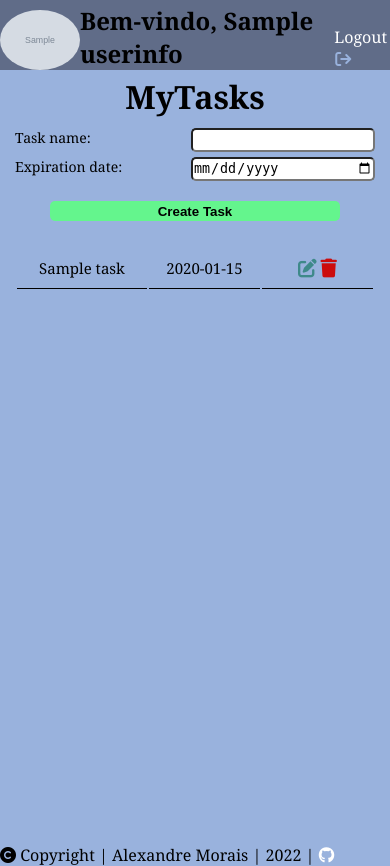
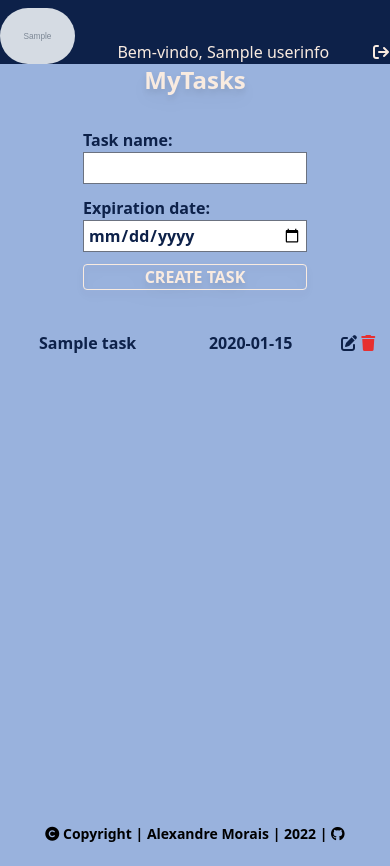
Before and after one commit to Xandowski/crud-flask, a Flask app: template crud_flask/templates/user.html in a window 390 px wide. After the commit the page ends 842 px from the top, so only its background shows below. Run offline with Flask 2, Linux system fonts and the light colour scheme; tables that the repository leaves empty hold one stand-in row (values such as "Sample post"); the template is opened without the code that fills it: values that come from a table or form of the project are taken from there, most other values are stand-ins (such as "Sample title", 1, 10 or a date in 2020); grey boxes marked "Sample" are stand-in pictures; some libraries are stand-ins or nearby versions.

Commit message:
feature: responsive profile page

```diff
--- a/crud_flask/static/css/colors.css
+++ /dev/null
@@ -1,9 +0,0 @@
-:root {
-  --color-primary: #64f58d;
-  --color-primary-dark: #57d87c;
-  --color-secondary: #99b2dd;
-  --color-tertiary: #606c88;
-  --color-tertiary-dark: #3f4c6b;
-  --color-four: #cc0c0c;
-  --color-five: #3e8989;
-}
--- a/crud_flask/static/css/profile.css
+++ /dev/null
@@ -1,160 +0,0 @@
-@import "colors.css";
-
-* {
-  margin: 0;
-  padding: 0;
-}
-
-a {
-  color: var(--color-tertiary);
-  text-decoration: none;
-  color: white;
-}
-
-html,
-body {
-  font-family: "Noto Serif", serif;
-  height: 100vh;
-  background-color: var(--color-secondary);
-}
-
-.avatar {
-  border-radius: 50%;
-  height: 60px;
-}
-
-.logo {
-  height: 60px;
-}
-
-.logged-in-box,
-.wrraper-profile {
-  height: 100vh;
-}
-
-.navbar {
-  display: flex;
-  justify-content: space-between;
-  align-items: flex-end;
-  height: 70px;
-  width: 100vw;
-  background-color: var(--color-tertiary);
-}
-
-.fa-arrow-right-from-bracket {
-  color: var(--color-secondary);
-  cursor: pointer;
-}
-
-.fa-trash {
-  color: var(--color-four);
-  cursor: pointer;
-}
-
-.fa-edit {
-  color: var(--color-five);
-  cursor: pointer;
-}
-
-.fa-square-check {
-  color: var(--color-five);
-  cursor: pointer;
-}
-
-.fa-rectangle-xmark {
-  color: var(--color-four);
-  cursor: pointer;
-}
-
-main {
-  display: flex;
-  flex-direction: column;
-  align-items: center;
-  margin-top: 5px;
-}
-/* table,
-th,
-td {
-  border: 1px solid black;
-} */
-
-main section {
-  width: 100%;
-  display: flex;
-  justify-content: center;
-}
-
-table,
-form {
-  width: 360px;
-  margin-top: 10px;
-}
-
-form {
-  display: flex;
-  flex-direction: column;
-  /* justify-content: space-between; */
-  align-items: center;
-}
-
-form label {
-  width: 100%;
-}
-
-.tasks-table {
-  border-collapse: collapse;
-}
-
-.new-task form label {
-  display: flex;
-  justify-content: space-between;
-  margin-bottom: 5px;
-}
-
-.new-task form label input {
-  width: 180px;
-  height: 20px;
-  border-radius: 5px;
-}
-
-.new-task form label p {
-  font-size: 14px;
-}
-
-thead tr th {
-  border-bottom: 1px solid black;
-}
-
-tbody tr td {
-  border-bottom: 1px solid black;
-  width: 45px;
-  text-align: center;
-  height: 40px;
-  font-size: 15px;
-}
-
-tbody tr td input {
-  border: none;
-  text-align: center;
-}
-
-#clickableAwesomeFont {
-  height: 15px;
-}
-
-.btn-new-task {
-  background-color: var(--color-primary);
-  border: 0;
-  border-radius: 5px;
-  width: 290px;
-  height: 20px;
-  font-weight: bold;
-  margin: 15px 0;
-  cursor: pointer;
-  transition: all 0.5s ease-in;
-}
-
-.btn-new-task:hover {
-  background-color: var(--color-primary-dark);
-  transition: all 0.5s ease-in;
-}
--- a/crud_flask/static/css/styles.css
+++ b/crud_flask/static/css/styles.css
@@ -1,7 +1,3 @@
-@import "profile.css";
+@layer utilities {
 
-@layer utilities {
-  .content-auto {
-    content-visibility: auto;
   }
-}
--- a/crud_flask/static/js/tailwind.config.js
+++ b/crud_flask/static/js/tailwind.config.js
@@ -2,9 +2,11 @@ tailwind.config = {
     theme: {
         extend: {
             colors: {
-                'primary': '#208AAE',
+                'primary': '#99b2dd',
                 'primary-dark': '#0D2149',
-                'secondary': '#F9EBE0'
+                'secondary': '#F9EBE0',
+                'btn-task': '#64f58d',
+                'delete': '#e73030'
             }
         }
     }
--- a/crud_flask/templates/index.html
+++ b/crud_flask/templates/index.html
@@ -13,14 +13,14 @@
     <script src="../static/js/tailwind.config.js"></script>
     <title>Home</title>
 </head>
-<body class="h-screen flex flex-col items-center justify-between bg-gradient-to-t from-primary to-parimdary-dark">
+<body class="h-screen flex flex-col items-center justify-between bg-gradient-to-b from-primary-dark to-parimary text-center">
     <main class="my-52">
-        <h1 class="text-xl lg:text-3xl md:text-2xl font-bold text-secondary">Bem-vindo ao MyTasks</h1>
+        <h1 class="text-2xl md:text-3xl font-bold text-secondary">Bem-vindo ao MyTasks</h1>
         <p class="text-base md:text-lg lg:text-xl text-primary-dark font-bold">Faça o login para continuar</p>
         <button class="w-screen md:w-28 mt-8 h-9 bg-transparent hover:bg-primary-dark text-secondary font-semibold hover:text-white border border-secondary hover:border-transparent rounded">
             <a class="block w-full" href="/login">Entrar</a>
         </button>
     </main>
-    <footer class="text-sm md:text-base"><i class="fa-solid fa-copyright"></i> Copyright | Alexandre Morais | 2022 | <a href="https://github.com/Xandowski/crud-flask"><i class="fa-brands fa-github"></i></a></footer>
+    <footer class="font-bold text-sm md:text-base"><i class="fa-solid fa-copyright"></i> Copyright | Alexandre Morais | 2022 | <a href="https://github.com/Xandowski/crud-flask"><i class="fa-brands fa-github"></i></a></footer>
 </body>
 </html>
--- a/crud_flask/templates/user.html
+++ b/crud_flask/templates/user.html
@@ -10,45 +10,52 @@
 <link href="https://fonts.googleapis.com/css2?family=Noto+Serif:wght@400;700&display=swap" rel="stylesheet">
     <link rel="stylesheet" href="../static/css/styles.css">
     <link rel="stylesheet" href="https://cdnjs.cloudflare.com/ajax/libs/font-awesome/6.1.0/css/all.min.css">
+    <script src="https://cdn.tailwindcss.com?plugins=forms"></script>
+    <script src="../static/js/tailwind.config.js"></script>
+    <script src="https://unpkg.com/htmx.org@1.7.0"></script>
     <title>Profile Page</title>
 </head>
 
-<body>
-    <script src="https://unpkg.com/htmx.org@1.7.0"></script>
+<body class="flex flex-col items-center justify-between bg-primary h-screen">
     <div class="logged-in-box auth0-box logged-in">
-        <nav class="navbar">
-            <img class="avatar" src="{{userinfo['picture']}}" />
-            <h2>Bem-vindo, {{userinfo['name']}}</h2>
-            <a class="btn" href="/logout">Logout <i class="fa-solid fa-arrow-right-from-bracket"></i></a>
+        <nav class="flex justify-between items-end w-screen h-16 bg-primary-dark text-secondary text-secondary">
+            <img class="md:ml-3 h-14 rounded-full" src="{{userinfo['picture']}}" />
+            <h2 class="text-base lg:text-3xl md:text-2xl">Bem-vindo, {{userinfo['name']}}</h2>
+            <a class="btn" href="/logout"><span class="mr-3 font-bold hidden md:inline-block">Sair</span><i class="fa-solid fa-arrow-right-from-bracket md:mr-3"></i></a>
         </nav>
-        <main class="wrapper-profile">
-            <h1 clas="title">MyTasks</h1>
-            <section class="new-task">
+        <main class="text-center">
+            <h1 class="text-2xl md:text-3xl font-bold text-secondary drop-shadow-lg">MyTasks</h1>
+            <section class="mt-5">
                 <form
-                    class="form-inline"
+                    class="form-inline flex flex-col items-center text-left text-primary-dark font-bold"
                     hx-post="/task/create/{{user.id}}"
                     hx-swap="beforebegin"
                     hx-target="#newTask"
                 >
-                    <label for="task-name" class="form-group mx-sm-3 mb-2">
+                    <label for="task-name" class="form-group mt-3 md:flex md:justify-between md:w-1/4 ">
                         <p>Task name:</p>
-                        <input type="text" class="form-control" name="create-task" id="task-name">
+                        <input type="text" class="form-control form-input px-1 py-1 h-8 w-56 text-primary-dark" name="create-task" id="task-name">
                     </label>
-                    <label for="expiration-date" class="form-group mx-sm-3 mb-2">
+                    <label for="expiration-date" class="form-group mt-3 md:flex md:justify-between md:w-1/4">
                         <p>Expiration date:</p>
-                        <input type="date" class="form-control" name="create-date" id="expiration-date">
+                        <input
+                            type="date"
+                            class="cursor-pointer form-control form-input px-1 py-1 h-8 w-56 text-primary-dark" name="create-date"
+                            id="expiration-date"
+                            min="{{date}}"
+                        >
                     </label>
-                    <!-- <input type="number" value="{{user.id}}" hidden name="user-id"> -->
-                    <button class="btn-new-task">Create Task</button>
+
+                    <button class="w-56 md:w-1/4 mt-3 bg-transparent drop-shadow-lg hover:bg-btn-task text-secondary font-semibold hover:text-primary-dark border border-secondary hover:border-transparent rounded">CREATE TASK</button>
                 </form>
         </section>
 
-           <section>
-                <table class="table delete-row-example">
-                    <tbody hx-target="closest tr" hx-swap="outerHTML">
+           <section class="flex justify-center py-10">
+                <table class="table delete-row-example w-screen md:w-1/4 table-auto">
+                    <tbody class="w-full" hx-target="closest tr" hx-swap="outerHTML">
                         {%for t in tasks%}
 
-                            <tr>
+                            <tr class="font-bold text-primary-dark mt-3">
                                 <td>{{t.name}}</td>
                                 <td>{{t.create_date}}</td>
                                 <td>
@@ -71,12 +78,12 @@
                                             trigger edit"
                                     >
                                         <i
-                                            class='fas fa-edit fa-lg'
+                                            class='fas fa-edit cursor-pointer'
                                             name='edit'
                                             hx-get='/task/{{t.id}}/edit'
                                         ></i>
                                     </span>
-                                    <span><i class='fas fa-trash fa-lg' name='delete' hx-delete='/task/delete/{{t.id}}' hx-target='closest tr' hx-swap='outerHTML swap:1s'></i></span>
+                                    <span><i class='fas fa-trash text-delete cursor-pointer' name='delete' hx-delete='/task/delete/{{t.id}}' hx-target='closest tr' hx-swap='outerHTML swap:1s'></i></span>
                                 </td>
                             </tr>
                         {%endfor%}
@@ -86,7 +93,7 @@
            </section>
         </main>
     </div>
-    <footer><i class="fa-solid fa-copyright"></i> Copyright | Alexandre Morais | 2022 | <a href="https://github.com/Xandowski/crud-flask"><i class="fa-brands fa-github"></i></a></footer>
+    <footer class="font-bold text-sm md:text-base"><i class="fa-solid fa-copyright"></i> Copyright | Alexandre Morais | 2022 | <a href="https://github.com/Xandowski/crud-flask"><i class="fa-brands fa-github"></i></a></footer>
 </body>
 
 </html>
```
Also changed, not shown: crud_flask/tasks.py (+22 -13 lines), crud_flask/templates/login.html (deleted, +0 -12 lines), crud_flask/static/css/home.css (added).
